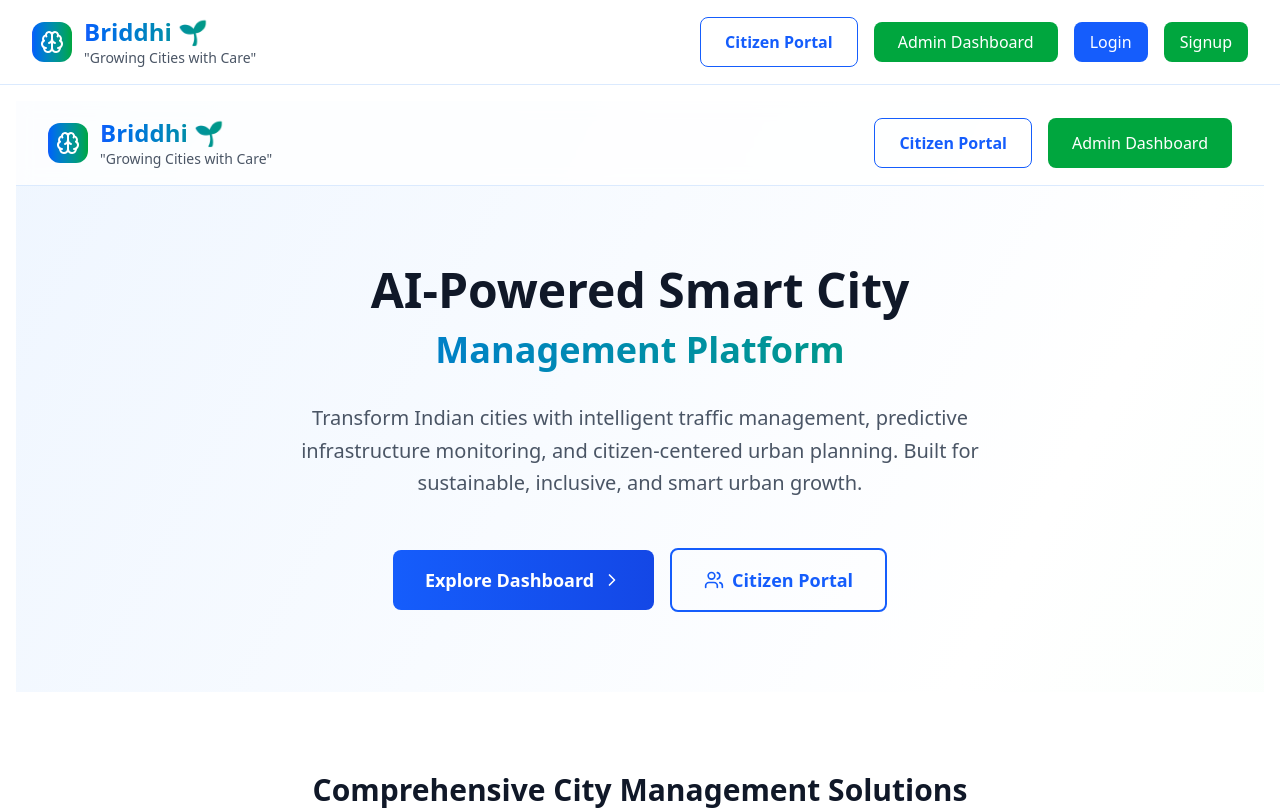
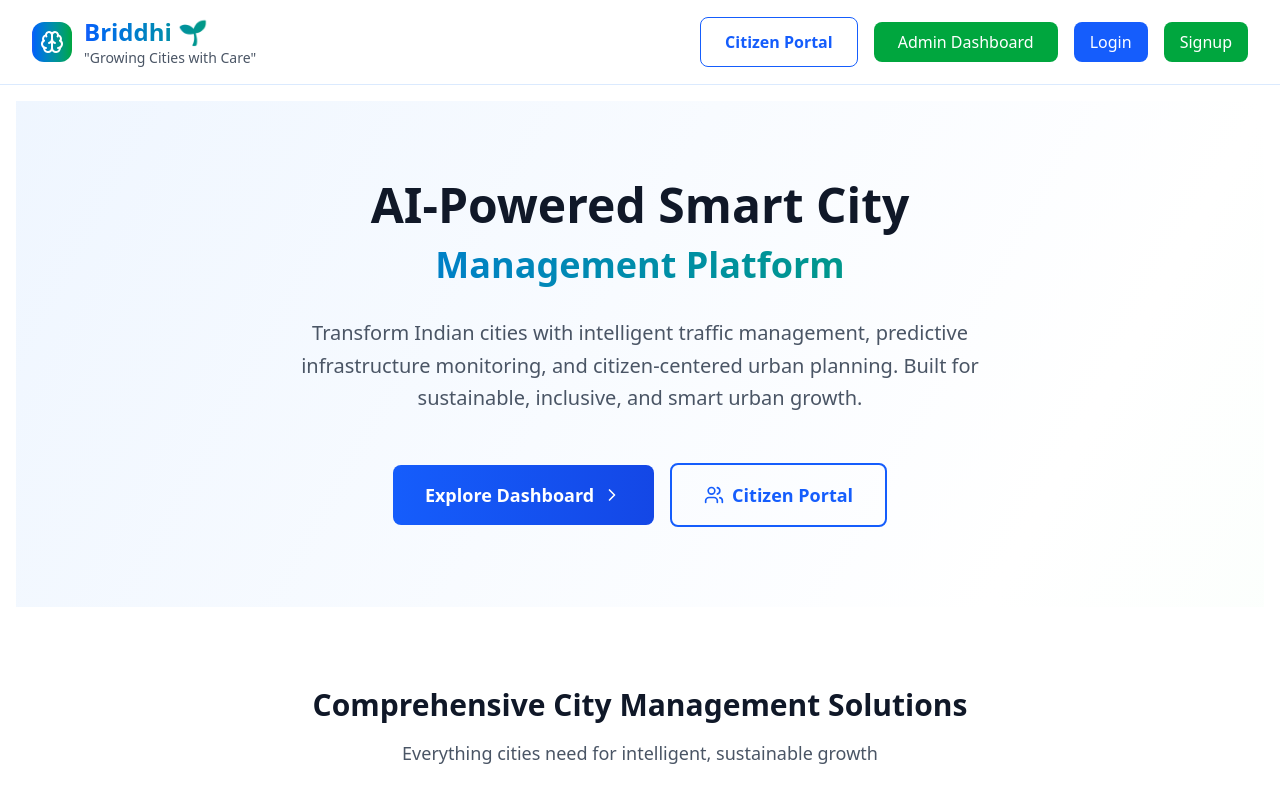
Before and after one commit to Sumangal44/briddhi, a React (Vite) app in the folder frontend/: page / in a window 1280 px wide. Shown: the top 810 px of the page. Built offline with nearby package versions, Linux system fonts and the light colour scheme; no server answers.

Commit message:
refactor: Remove header section from Landing component for cleaner layout

```diff
--- a/frontend/src/components/Landing.jsx
+++ b/frontend/src/components/Landing.jsx
@@ -18,44 +18,6 @@ function Landing() {
 
   return (
     <div className="min-h-screen bg-gradient-to-br from-blue-50 via-white to-green-50">
-      {/* Header */}
-      <header className="bg-white/80 backdrop-blur-sm border-b border-blue-100 sticky top-0 z-50">
-        <div className="max-w-7xl mx-auto px-2 sm:px-4 md:px-6 lg:px-8">
-          <div className="flex flex-col sm:flex-row justify-between items-center py-3 sm:py-4 gap-3 sm:gap-0">
-            <div className="flex items-center space-x-2 sm:space-x-3">
-              <div className="w-9 h-9 sm:w-10 sm:h-10 bg-gradient-to-r from-blue-600 to-green-600 rounded-xl flex items-center justify-center">
-                <Brain className="w-5 h-5 sm:w-6 sm:h-6 text-white" />
-              </div>
-              <div>
-                <h1 className="text-xl sm:text-2xl font-bold bg-gradient-to-r from-blue-600 to-green-600 bg-clip-text text-transparent">
-                  Briddhi 🌱
-                </h1>
-                <p className="text-xs sm:text-sm text-gray-600">
-                  "Growing Cities with Care"
-                </p>
-              </div>
-            </div>
-            <div className="flex space-x-2 sm:space-x-4 mt-2 sm:mt-0">
-              <button
-                onClick={() => navigate("/citizen")}
-                className="relative overflow-hidden px-6 py-3 rounded-lg text-blue-600 hover:text-amber-50 font-semibold
-                  bg-transparent border border-blue-600
-                  transition-all duration-500 group"
-              >
-                <span className="absolute inset-0 bg-blue-600 translate-y-full group-hover:translate-y-0 transition-transform duration-500 ease-in-out"></span>
-                <span className="relative z-10">Citizen Portal</span>
-              </button>
-              <button
-                onClick={() => navigate("/dashboard")}
-                className="px-4 sm:px-6 py-2 bg-gradient-to-r from-[#00A63E] to-[#00A63E] text-white rounded-lg hover:from-[#008c35] hover:to-[#006e29] transition-all transform hover:scale-105 text-sm sm:text-base"
-              >
-                Admin Dashboard
-              </button>
-            </div>
-          </div>
-        </div>
-      </header>
-
       {/* Hero Section */}
       <section className="py-12 sm:py-20 px-2 sm:px-4 md:px-6 lg:px-8">
         <div className="max-w-7xl mx-auto text-center">
```
